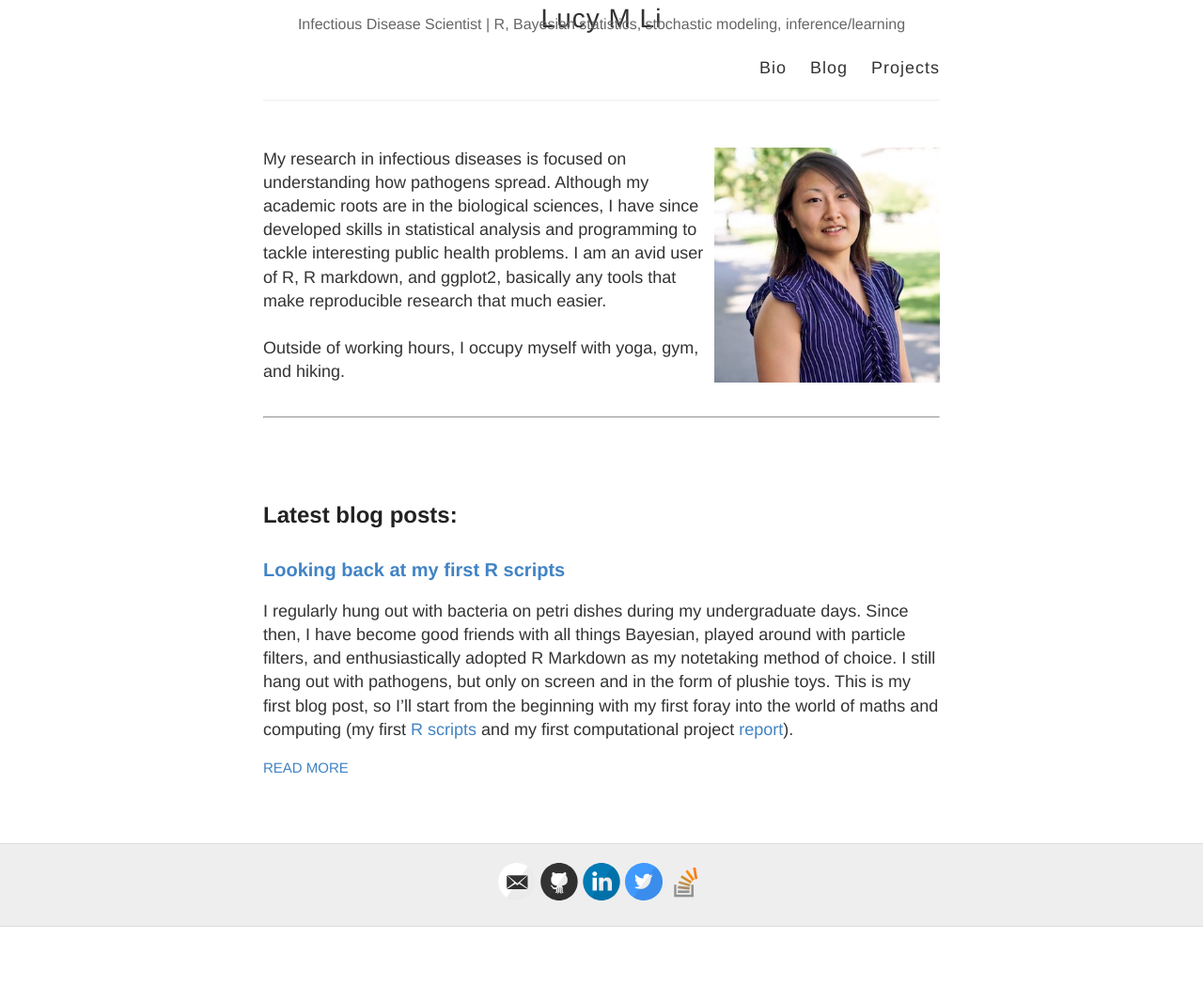
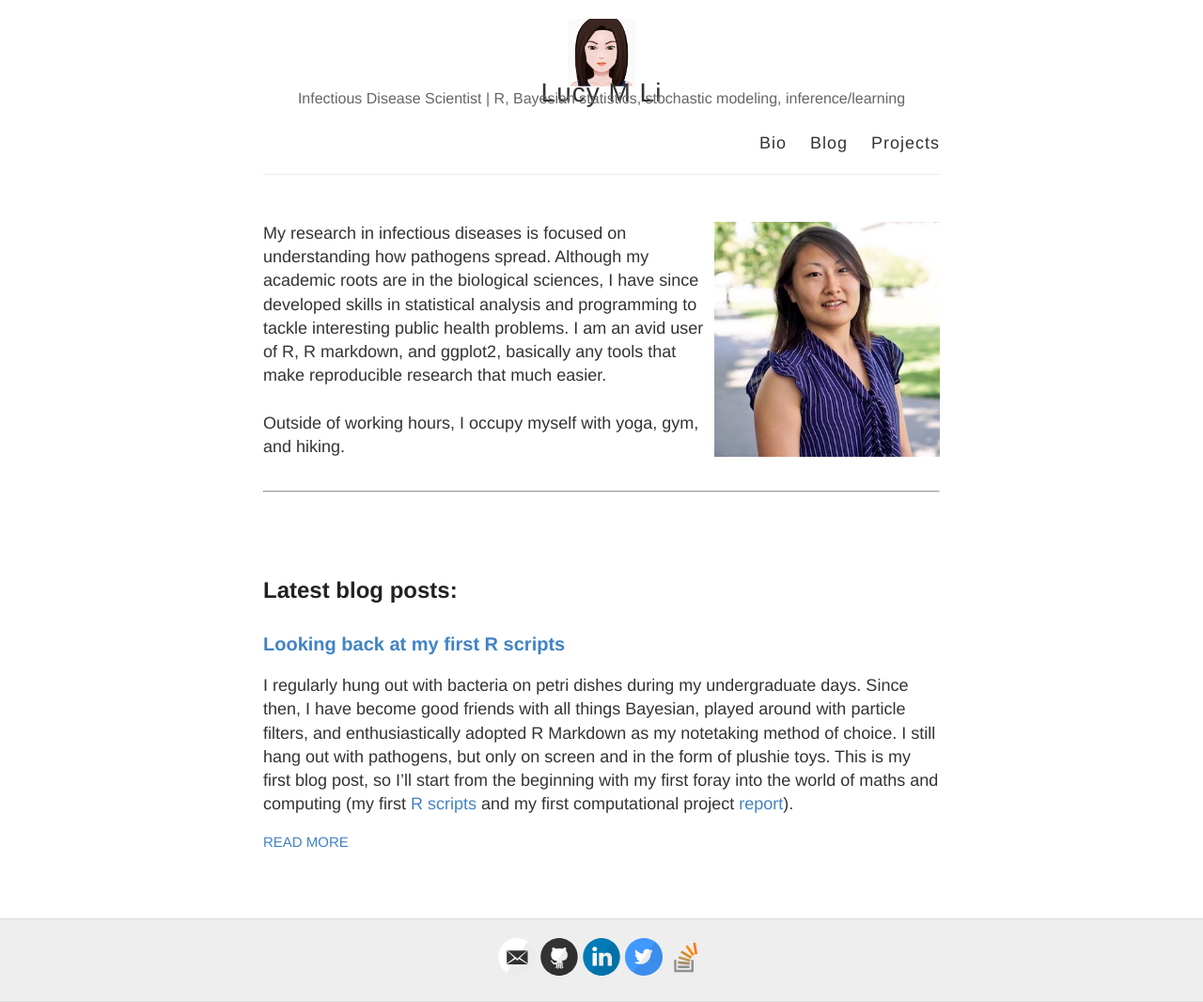
Before and after one commit to lucymli/lucymli.github.io, a Jekyll site: the page built from index.html, in a window 1280 px wide. Shown: the whole page at 94% size. Built offline with Jekyll 4.4.1, drawn with Linux system fonts in a browser that asks for light colours; before the commit the page ends 986 px from its top, so only the background shows below that.

Commit message:
centering with style.scss

```diff
--- a/_layouts/default.html
+++ b/_layouts/default.html
@@ -26,7 +26,7 @@
     <div class="wrapper-masthead">
       <div class="container">
         <header class="masthead clearfix">
-
+             <a href="{{ site.baseurl }}/" class="site-avatar"><img src="{{ site.avatar }}", width="10%"/></a>
           <div class="site-info">
             <h1 class="site-name"><a href="{{ site.baseurl }}/">{{ site.name }}</a></h1>
             <p class="site-description">{{ site.description }}</p>
--- a/style.scss
+++ b/style.scss
@@ -181,6 +181,7 @@
 
 .site-info {
   text-align: center;
+vertical-align: text-top;
 padding: 0px 0;
   @include mobile {
     float: none;
```
